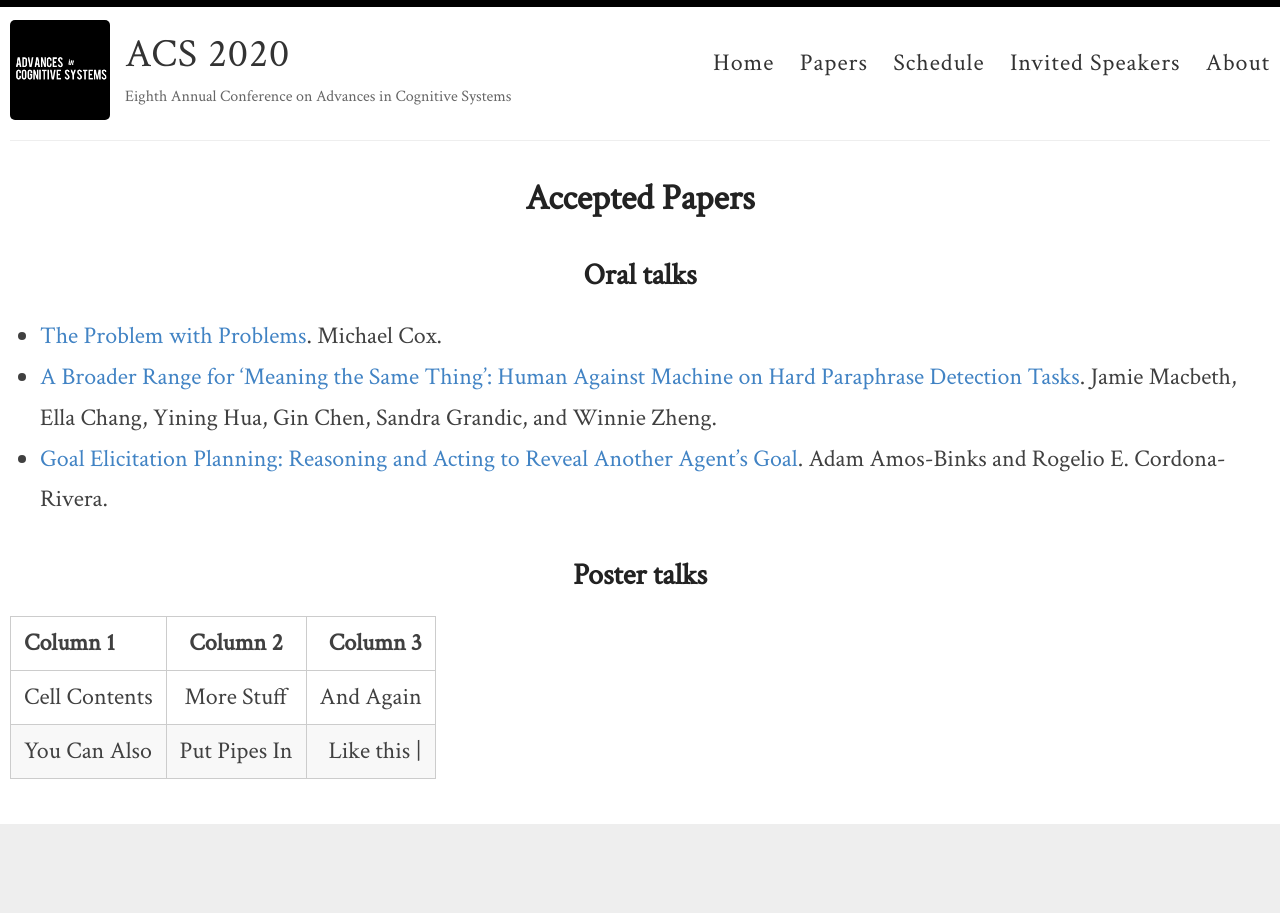
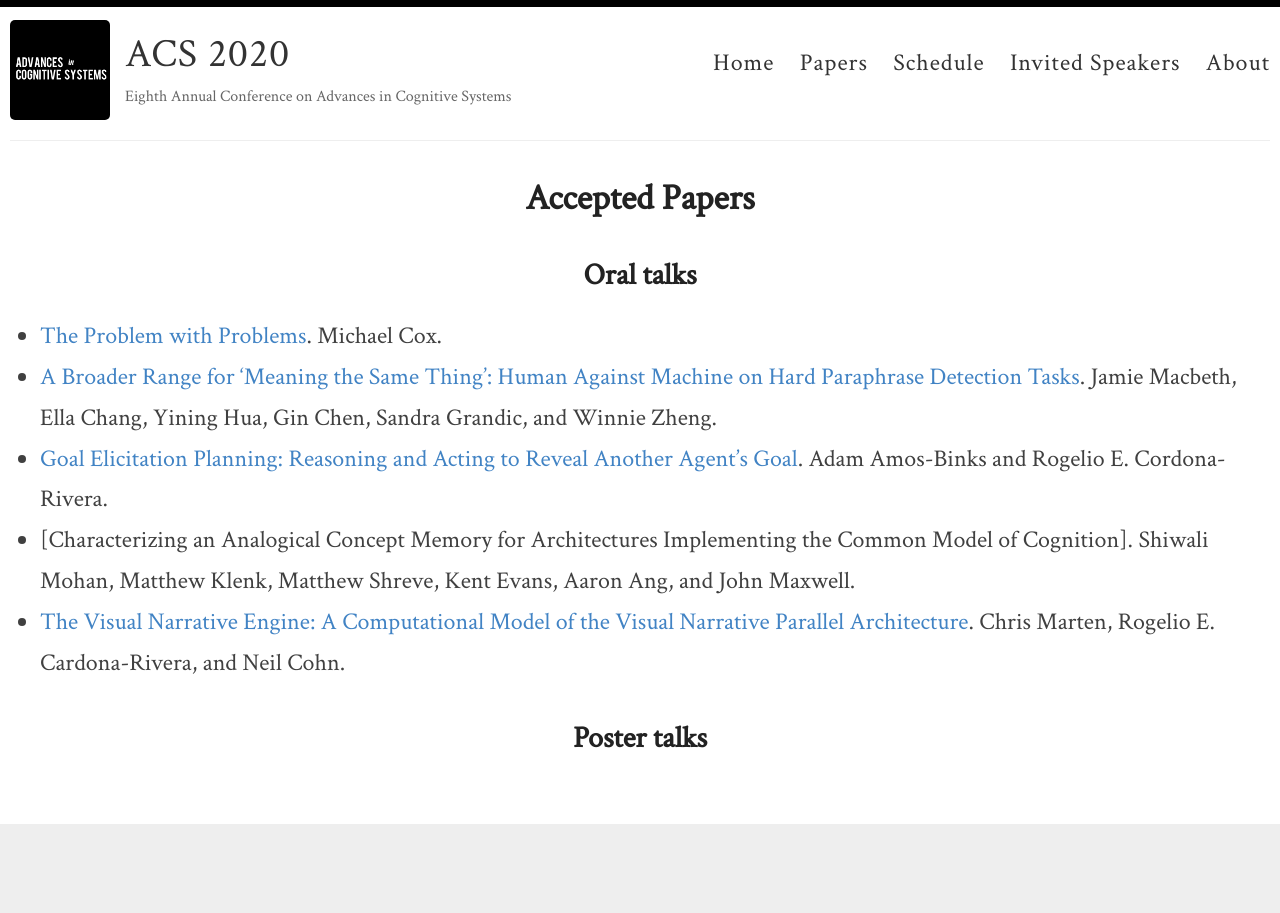
Before and after one commit to anna-reali/dc2021, a Jekyll site: the page built from _pages/papers.md, in a window 1280 px wide. Built offline with Jekyll 4.4.1, drawn with Linux system fonts in a browser that asks for light colours.

Commit message:
Update papers.md

```diff
--- a/_pages/papers.md
+++ b/_pages/papers.md
@@ -6,13 +6,10 @@ permalink: /papers/
 
 ## Oral talks
 - [The Problem with Problems]({{ site.baseurl }}/data/ACS2020_paper_1.pdf). Michael Cox.
-- [A Broader Range for 'Meaning the Same Thing': Human Against Machine on Hard Paraphrase Detection Tasks](). Jamie Macbeth, Ella Chang, Yining Hua, Gin Chen, Sandra Grandic, and Winnie Zheng.
+- [A Broader Range for 'Meaning the Same Thing': Human Against Machine on Hard Paraphrase Detection Tasks]({{ site.baseurl }}/data/ACS2020_paper_28.pdf). Jamie Macbeth, Ella Chang, Yining Hua, Gin Chen, Sandra Grandic, and Winnie Zheng.
 - [Goal Elicitation Planning: Reasoning and Acting to Reveal Another Agent's Goal]({{ site.baseurl }}/data/ACS_paper_2.pdf). Adam Amos-Binks and Rogelio E. Cordona-Rivera.
+- [Characterizing an Analogical Concept Memory for Architectures Implementing the Common Model of Cognition]. Shiwali Mohan, Matthew Klenk, Matthew Shreve, Kent Evans, Aaron Ang, and John Maxwell.
+- [The Visual Narrative Engine: A Computational Model of the Visual Narrative Parallel Architecture]({{ site.baseurl }}/data/ACS2020_paper_40). Chris Marten, Rogelio E. Cardona-Rivera, and Neil Cohn.
 
 
 ## Poster talks
-
-| Column 1       | Column 2     | Column 3     |
-| :------------- | :----------: | -----------: |
-|  Cell Contents | More Stuff   | And Again    |
-| You Can Also   | Put Pipes In | Like this \| |
```
